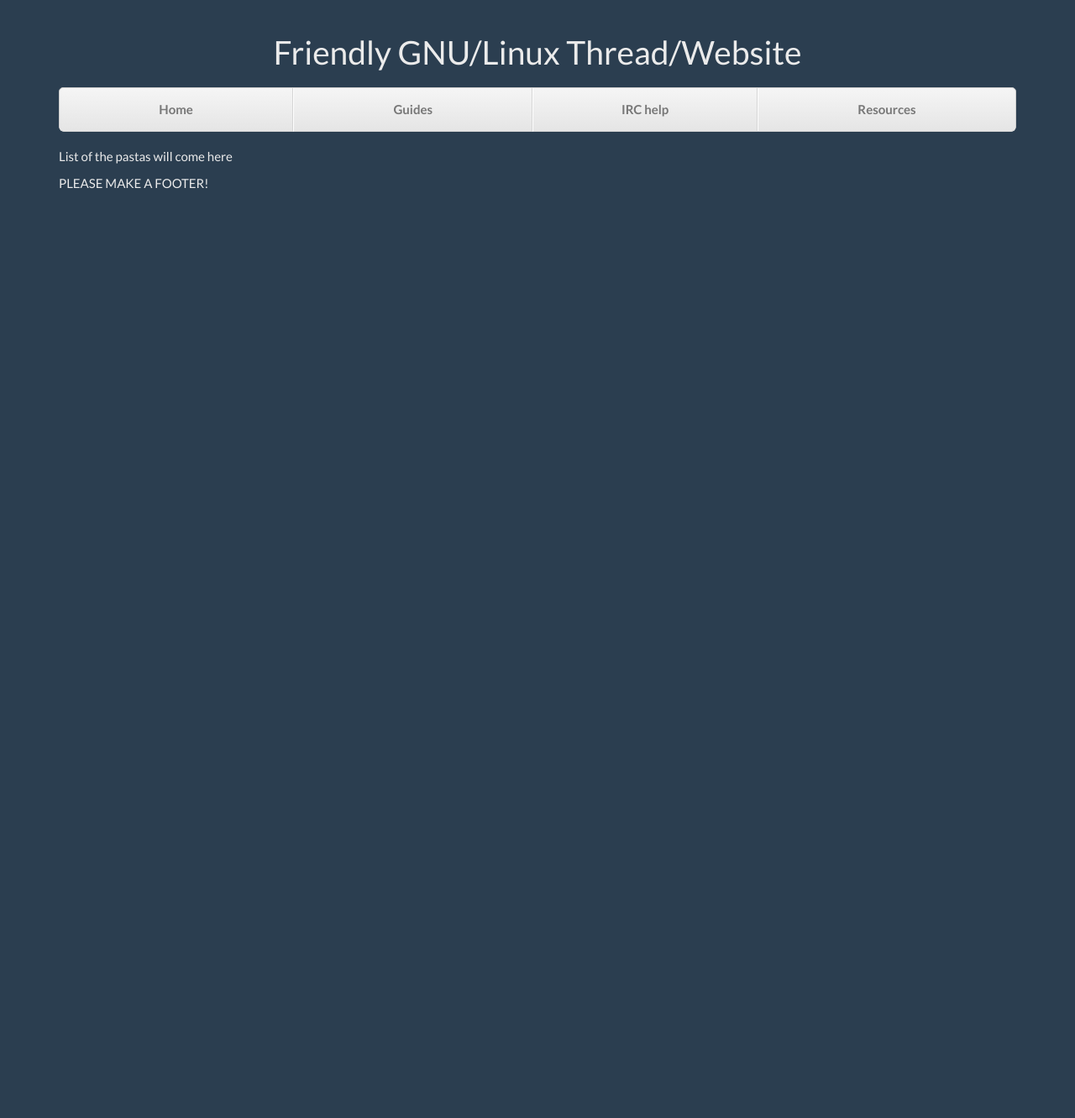
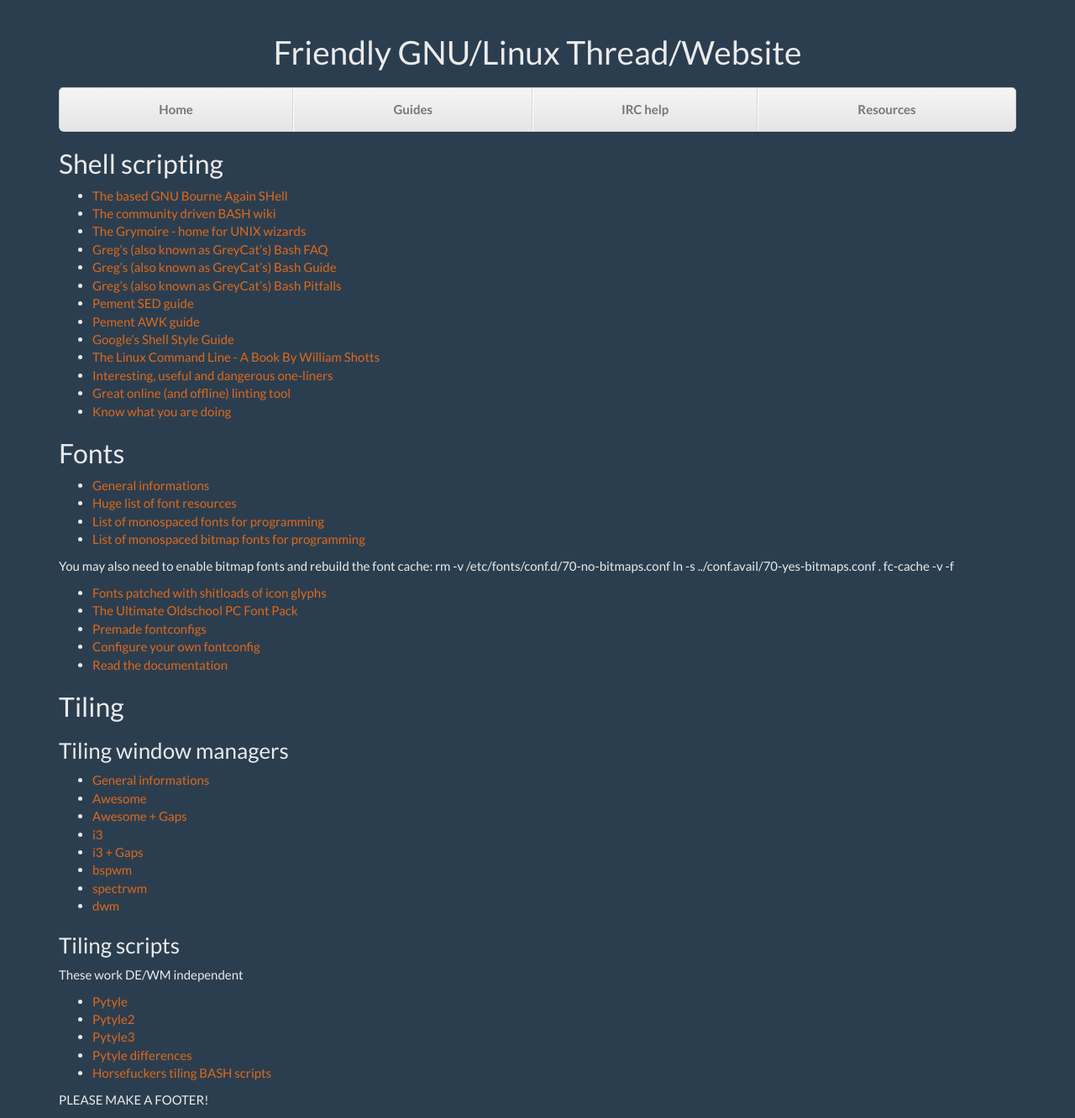
Before and after one commit to scriptkitties/fglt, a Jekyll site: the page built from resources.md, in a window 1280 px wide. Shown: the whole page at 84% size. Built offline with Jekyll 4.4.1, drawn with Linux system fonts in a browser that asks for light colours; before the commit the page ends 900 px from its top, so only the background shows below that.

Commit message:
add resources to the site

```diff
--- a/resources.md
+++ b/resources.md
@@ -3,4 +3,58 @@
 layout: default
 ---
 
-List of the pastas will come here
+## Shell scripting {#shell}
+
+- [The based GNU Bourne Again SHell](https://www.gnu.org/software/bash/)
+- [The community driven BASH wiki](http://wiki.bash-hackers.org/)
+- [The Grymoire - home for UNIX wizards](http://www.grymoire.com/Unix/index.html)
+- [Greg's (also known as GreyCat's) Bash FAQ](http://mywiki.wooledge.org/BashFAQ)
+- [Greg's (also known as GreyCat's) Bash Guide](http://mywiki.wooledge.org/BashGuide)
+- [Greg's (also known as GreyCat's) Bash Pitfalls](http://mywiki.wooledge.org/BashPitfalls)
+- [Pement SED guide](http://www.pement.org/sed/sed1line.txt)
+- [Pement AWK guide](http://www.pement.org/awk/awk1line.txt)
+- [Google's Shell Style Guide](https://google.github.io/styleguide/shell.xml)
+- [The Linux Command Line - A Book By William Shotts](http://linuxcommand.org/tlcl.php)
+- [Interesting, useful and dangerous one-liners](http://www.commandlinefu.com/)
+- [Great online (and offline) linting tool](http://www.shellcheck.net/)
+- [Know what you are doing](http://explainshell.com/)
+
+## Fonts {#fonts}
+
+- [General informations](https://wiki.archlinux.org/index.php/Fonts)
+- [Huge list of font resources](https://github.com/brabadu/awesome-fonts)
+- [List of monospaced fonts for programming](https://github.com/chrissimpkins/codeface)
+- [List of monospaced bitmap fonts for programming](https://github.com/Tecate/bitmap-fonts)
+
+You may also need to enable bitmap fonts and rebuild the font cache:
+rm -v /etc/fonts/conf.d/70-no-bitmaps.conf
+ln -s ../conf.avail/70-yes-bitmaps.conf .
+fc-cache -v -f
+
+- [Fonts patched with shitloads of icon glyphs](https://github.com/ryanoasis/nerd-fonts)
+- [The Ultimate Oldschool PC Font Pack](http://int10h.org/oldschool-pc-fonts/)
+- [Premade fontconfigs](https://wiki.archlinux.org/index.php/Infinality)
+- [Configure your own fontconfig](https://wiki.archlinux.org/index.php/Font_configuration)
+- [Read the documentation](file:///usr/share/doc/fontconfig/fontconfig-user.html)
+
+## Tiling
+
+### Tiling window managers
+
+- [General informations](https://wiki.archlinux.org/index.php/Window_manager)
+- [Awesome](https://wiki.archlinux.org/index.php/Awesome)
+- [Awesome + Gaps](https://github.com/copycat-killer/lain)
+- [i3](https://wiki.archlinux.org/index.php/I3)
+- [i3 + Gaps](https://github.com/Airblader/i3)
+- [bspwm](https://wiki.archlinux.org/index.php/Bspwm)
+- [spectrwm](https://wiki.archlinux.org/index.php/Spectrwm)
+- [dwm](https://wiki.archlinux.org/index.php/Dwm)
+
+### Tiling scripts
+These work DE/WM independent
+
+- [Pytyle](http://sourceforge.net/projects/pytyle/)
+- [Pytyle2](https://code.google.com/p/pytyle/)
+- [Pytyle3](https://github.com/BurntSushi/pytyle3/)
+- [Pytyle differences](https://bbs.archlinux.org/viewtopic.php?pid=1058199#p1058199)
+- [Horsefuckers tiling BASH scripts](http://twily.info/scripts/tiling/)
```
